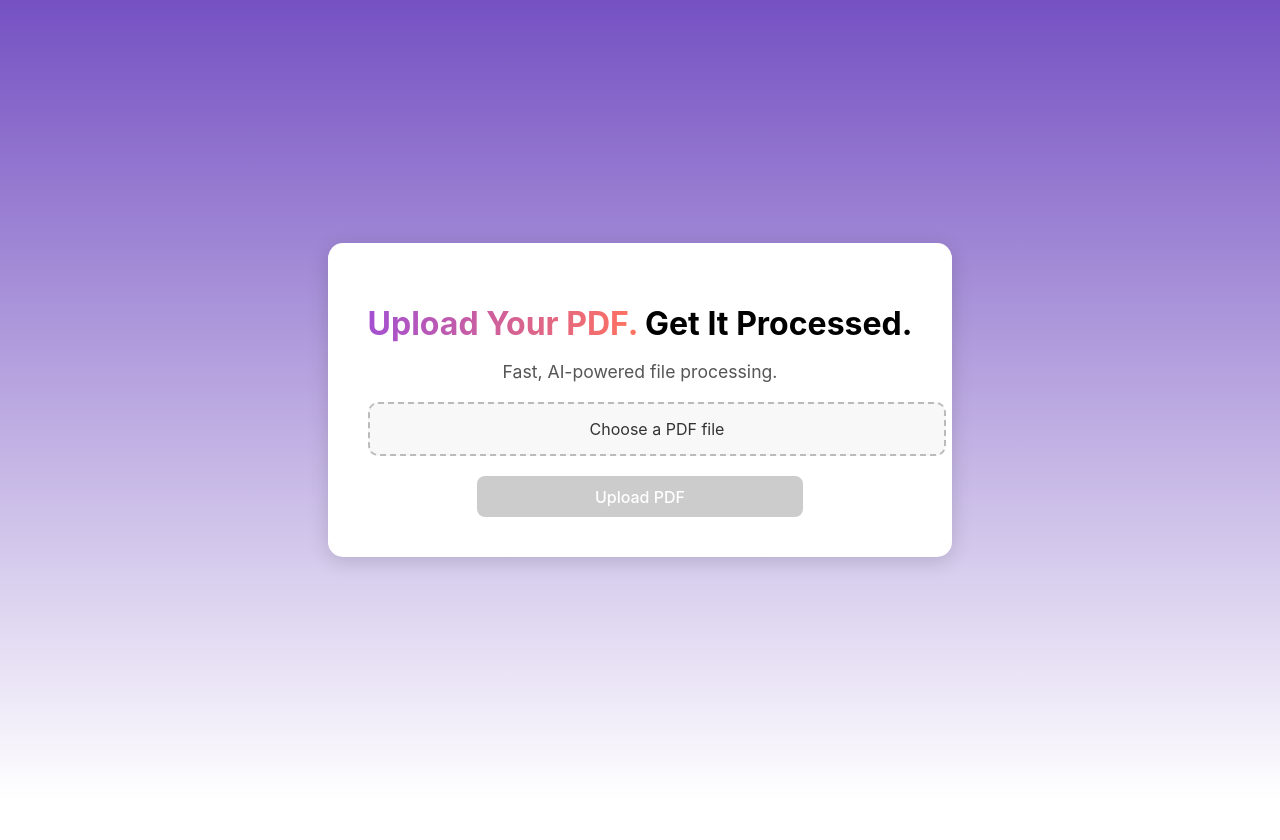
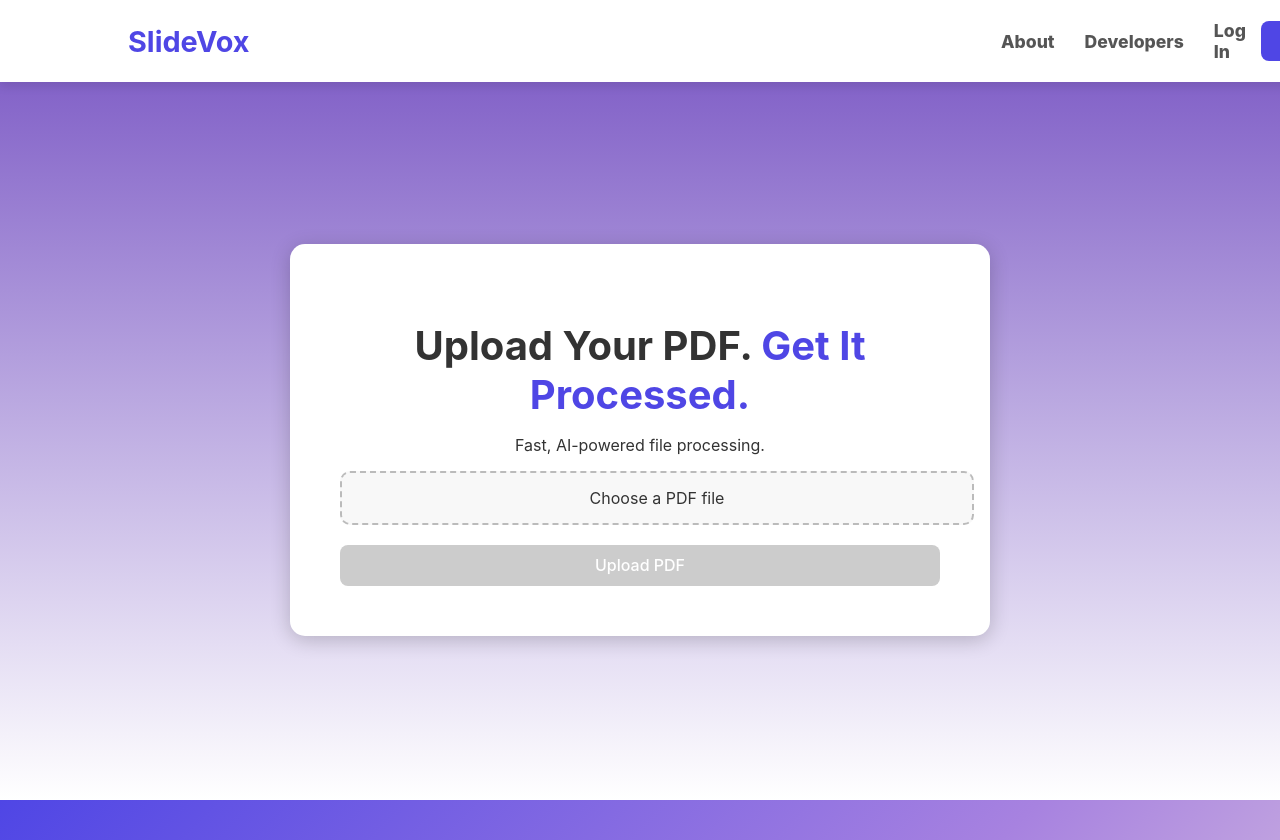
Before and after one commit to arustogi/slidevoxfrontend, a React (Vite) app: page / in a window 1280 px wide. Before the commit the page ends 800 px from the top, so only its background shows below. Built offline with nearby package versions, Linux system fonts and the light colour scheme; no server answers; what aws-amplify would draw is missing.

Commit message:
updated frontend

```diff
--- a/src/App.css
+++ b/src/App.css
@@ -3,54 +3,93 @@ body, html {
   height: 100%;
   margin: 0;
   padding: 0;
+  font-family: "Arial", sans-serif;
+  background: linear-gradient(135deg, #4f46e5, #a782e0, #fff3e0);
+  color: #333;
+}
+
+/* 🔹 Navigation Bar */
+.navbar {
+  display: flex;
+  justify-content: space-between;
+  align-items: center;
+  padding: 20px 10%;
+  background: #ffffff;
+  box-shadow: 0px 4px 10px rgba(0, 0, 0, 0.1);
+  position: fixed;
+  width: 100%;
+  top: 0;
+  left: 0;
+  z-index: 10;
+}
+
+.logo {
+  font-size: 1.8rem;
+  font-weight: bold;
+  color: #4f46e5;
+}
+
+.nav-links {
+  display: flex;
+  align-items: center;
+}
+
+.nav-links a {
+  text-decoration: none;
+  color: #555;
+  margin: 0 15px;
+  font-size: 1.1rem;
+  transition: color 0.3s ease-in-out;
+}
+
+.nav-links a:hover {
+  color: #4f46e5;
+}
+
+.get-started {
+  background: #4f46e5;
+  color: white;
+  border: none;
+  padding: 10px 20px;
+  font-size: 1rem;
+  border-radius: 8px;
+  cursor: pointer;
+  transition: 0.3s ease;
+}
+
+.get-started:hover {
+  background: #3b36c3;
+}
+
+/* 🔹 Hero Section */
+.hero-section {
   display: flex;
   justify-content: center;
   align-items: center;
-  background: linear-gradient(135deg, #a782e0, #fff3e0);
-  font-family: "Arial", sans-serif;
+  text-align: center;
+  height: 100vh;
+  padding-top: 80px;
 }
 
-/* Centered content container */
-.hero-container {
-  display: flex;
-  justify-content: center;
-  align-items: center;
-  width: 100%;
-  height: 100vh; /* Full height */
+.content {
+  background: white;
+  padding: 50px;
+  border-radius: 15px;
+  box-shadow: 0px 4px 20px rgba(0, 0, 0, 0.2);
+  max-width: 600px;
+  width: 90%;
 }
 
-/* White box with shadow */
-.hero-content {
-  max-width: 600px;
-  width: 90%;
-  padding: 40px;
-  background: white;
-  box-shadow: 0px 4px 20px rgba(0, 0, 0, 0.15);
-  border-radius: 15px;
-  text-align: center;
+h1 {
+  font-size: 2.5rem;
+  margin-bottom: 15px;
 }
 
-/* Gradient text for heading */
-h1 {
-  font-size: 2rem;
-  font-weight: bold;
-  margin-bottom: 10px;
+.highlight-text {
+  color: #4f46e5;
 }
 
-.gradient-text {
-  background: linear-gradient(90deg, #a350d1, #ff725e);
-  -webkit-background-clip: text;
-  -webkit-text-fill-color: transparent;
-}
-
-/* Subtitle */
-p {
-  font-size: 1.1rem;
-  color: #555;
-  margin-bottom: 20px;
-}
-
-/* File input box */
+/* 🔹 File Input */
 .file-input {
   display: flex;
   justify-content: center;
@@ -71,28 +110,27 @@ p {
   background: #e8e8e8;
 }
 
-/* Hide default file input */
 .file-input input {
   display: none;
 }
 
-/* Centered Upload button */
+/* 🔹 Upload Button */
 button {
   display: block;
-  margin: 0 auto; /* Center the button */
+  margin: 0 auto;
   padding: 12px 20px;
-  width: 60%;
-  font-size: 1rem;
+  width: 100%;
+  font-size: 1.1rem;
   border: none;
   border-radius: 8px;
-  background: linear-gradient(90deg, #a350d1, #ff725e);
+  background: #4f46e5;
   color: white;
   cursor: pointer;
   transition: 0.3s ease;
 }
 
 button:hover {
-  background: linear-gradient(90deg, #8736b7, #e05a4f);
+  background: #3b36c3;
 }
 
 button:disabled {
@@ -100,7 +138,7 @@ button:disabled {
   cursor: not-allowed;
 }
 
-/* Success/Error messages */
+/* 🔹 Status Messages */
 .message {
   margin-top: 15px;
   font-weight: bold;
@@ -111,9 +149,9 @@ button:disabled {
   color: #d9534f;
 }
 
-/* Link Styling */
+/* 🔹 Link Styling */
 a {
-  color: #a350d1;
+  color: #4f46e5;
   text-decoration: none;
   font-weight: bold;
 }
--- a/src/App.tsx
+++ b/src/App.tsx
@@ -1,93 +1,3 @@
-
-// import { useState } from "react";
-// const API_URL = "https://215lhsh6ie.execute-api.us-east-2.amazonaws.com/v1/upload"
-// function App() {
-//   const [file, setFile] = useState<File | null>(null);
-//   const [uploading, setUploading] = useState(false);
-//   const [message, setMessage] = useState("");
-//   const [fileUrl, setFileUrl] = useState("");
-
-//   const handleFileChange = (event: React.ChangeEvent<HTMLInputElement>) => {
-//     if (event.target.files && event.target.files.length > 0) {
-//       setFile(event.target.files[0]);
-//       setMessage("");
-//       setFileUrl("");
-//     }
-//   };
-
-//   const uploadFile = async () => {
-//     if (!file) {
-//       alert("Please select a PDF file.");
-//       return;
-//     }
-
-//     setUploading(true);
-//     setMessage("");
-
-//     try {
-//       // Create a FormData object and append the file
-//       const formData = new FormData();
-//       formData.append("file", file);
-
-//       const response = await fetch(API_URL, {
-//         method: "POST",
-//         headers: {
-//             "Content-Type": "application/pdf",
-//             "x-api-key": "CAaJOxCLmS9S8vwiI1d3s9JnVJmJ6Z6V4oqymjdx",
-//         },
-//         body: file,
-//         mode: "cors",
-//     });
-//     const responseText = await response.text(); // ✅ Get raw response
-//     console.log("Raw API Response:", responseText); // ✅ Debugging
-
-//     // ✅ Ensure JSON parsing doesn't fail
-//     let result;
-//     try {
-//         result = JSON.parse(responseText);
-//     } catch (error) {
-//         throw new Error("Failed to parse JSON response");
-//     }
-
-//     if (response.ok) {
-//         setMessage(`✅ Upload successful! File URL: ${result.file_url}`);
-//     } else {
-//         setMessage(`❌ Upload failed: ${result.error || "Unknown error"}`);
-//     }
-// } catch (error) {
-//     setMessage(`⚠️ Error uploading file: ${error}`);
-// }
-//     setUploading(false);
-// };
-
-//   return (
-//     <main className="container">
-//       <h1>📄 Upload a PDF File</h1>
-//       <p>Choose a PDF file and upload it to the cloud.</p>
-
-//       <label className="file-input">
-//         <input type="file" accept="application/pdf" onChange={handleFileChange} />
-//         {file ? file.name : "Choose a PDF file"}
-//       </label>
-
-//       <button onClick={uploadFile} disabled={!file || uploading}>
-//         {uploading ? "Uploading..." : "Upload PDF"}
-//       </button>
-
-//       {message && <p className="message">{message}</p>}
-
-//       {fileUrl && (
-//         <p>
-//           ✅ <a href={fileUrl} target="_blank" rel="noopener noreferrer">View Uploaded File</a>
-//         </p>
-//       )}
-//     </main>
-//   );
-// }
-
-// export default App;
-
-
 import { useState } from "react";
 import "./App.css";
 
@@ -117,10 +27,6 @@ function App() {
     setMessage("");
 
     try {
-      // Create a FormData object and append the file
-      // const formData = new FormData();
-      // formData.append("file", file);
-
       const response = await fetch(API_URL, {
         method: "POST",
         headers: {
@@ -155,24 +61,41 @@ function App() {
   };
 
   return (
-    <div className="hero-container">
-      <div className="hero-content">
+    <div className="app-container">
+      {/* 🔹 Navigation Bar */}
+      <nav className="navbar">
+        <div className="logo">SlideVox</div>
+        <div className="nav-links">
+          <a href="#about">About</a>
+          <a href="#developers">Developers</a>
+          <a href="#login">Log In</a>
+          <button className="get-started">Get Started</button>
+        </div>
+      </nav>
+
+      {/* 🔹 Hero Section */}
+      <div className="hero-section">
+        <div className="content">
           <h1>
-          <span className="gradient-text">Upload Your PDF.</span> Get It Processed.
+            Upload Your PDF. <span className="highlight-text">Get It Processed.</span>
           </h1>
           <p>Fast, AI-powered file processing.</p>
 
+          {/* 🔹 File Upload */}
           <label className="file-input">
             <input type="file" accept="application/pdf" onChange={handleFileChange} />
             {file ? file.name : "Choose a PDF file"}
           </label>
 
+          {/* 🔹 Upload Button */}
           <button onClick={uploadFile} disabled={!file || uploading}>
             {uploading ? "Uploading..." : "Upload PDF"}
           </button>
 
+          {/* 🔹 Status Message */}
           {message && <p className="message">{message}</p>}
 
+          {/* 🔹 File URL Display */}
           {fileUrl && (
             <p>
               ✅ <a href={fileUrl} target="_blank" rel="noopener noreferrer">
@@ -182,6 +105,7 @@ function App() {
           )}
         </div>
       </div>
+    </div>
   );
 }
 
```
Lines whose indentation alone changed are shown as unchanged.
